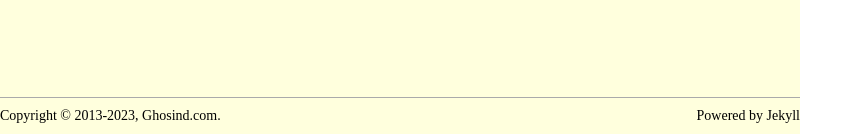
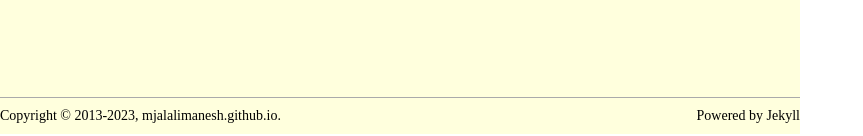
Before and after one commit to mjalalimanesh/mjalalimanesh.github.io, a Jekyll site: the page built from index.html, in a window 1280 px wide. Shown: the part 761-897 px from the top of the page, without its empty margins (0-863 px from the left). Built offline with Jekyll 4.4.1, drawn with Linux system fonts in a browser that asks for light colours; the list of posts is cut into pages by our own code.

Commit message:
update footer

```diff
--- a/_includes/footer.html
+++ b/_includes/footer.html
@@ -1,6 +1,6 @@
 <div class="footer-copyright">
   <span class="footer-copyright-text float-left">
-    Copyright &copy; 2013-{{ site.time | date: '%Y' }}, Ghosind.com.
+    Copyright &copy; 2013-{{ site.time | date: '%Y' }}, mjalalimanesh.github.io.
   </span>
   <span class="footer-copyright-text float-right">
     Powered by <a href="https://jekyllrb.com/">Jekyll</a>
```
